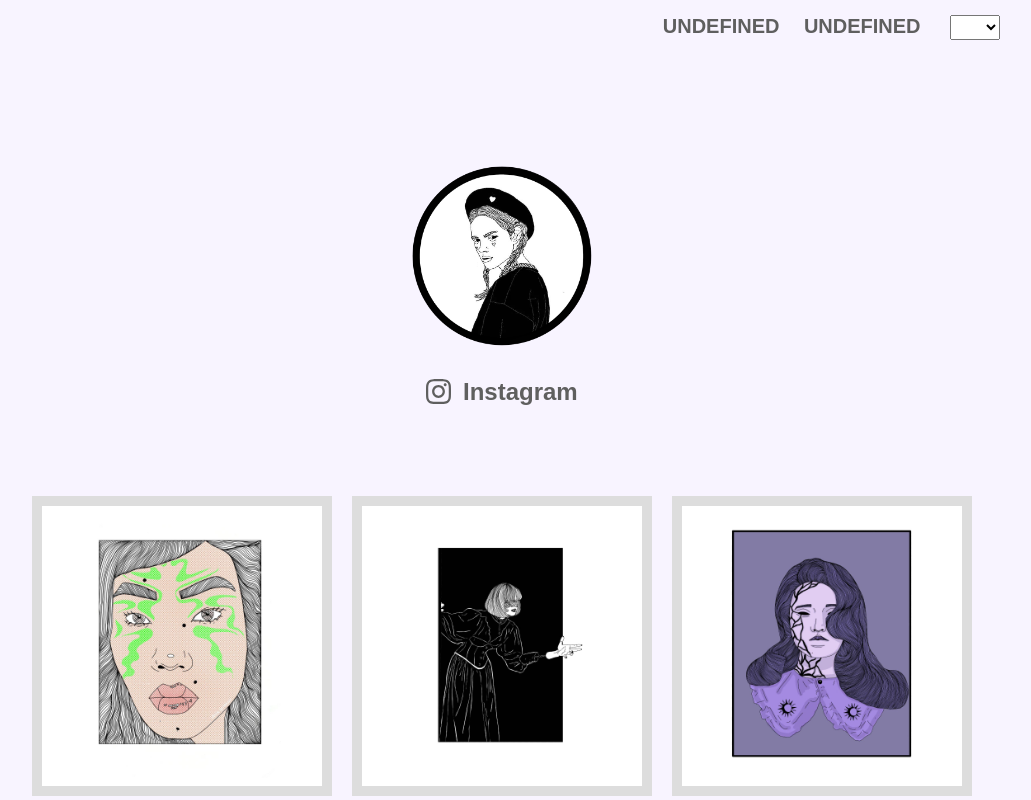
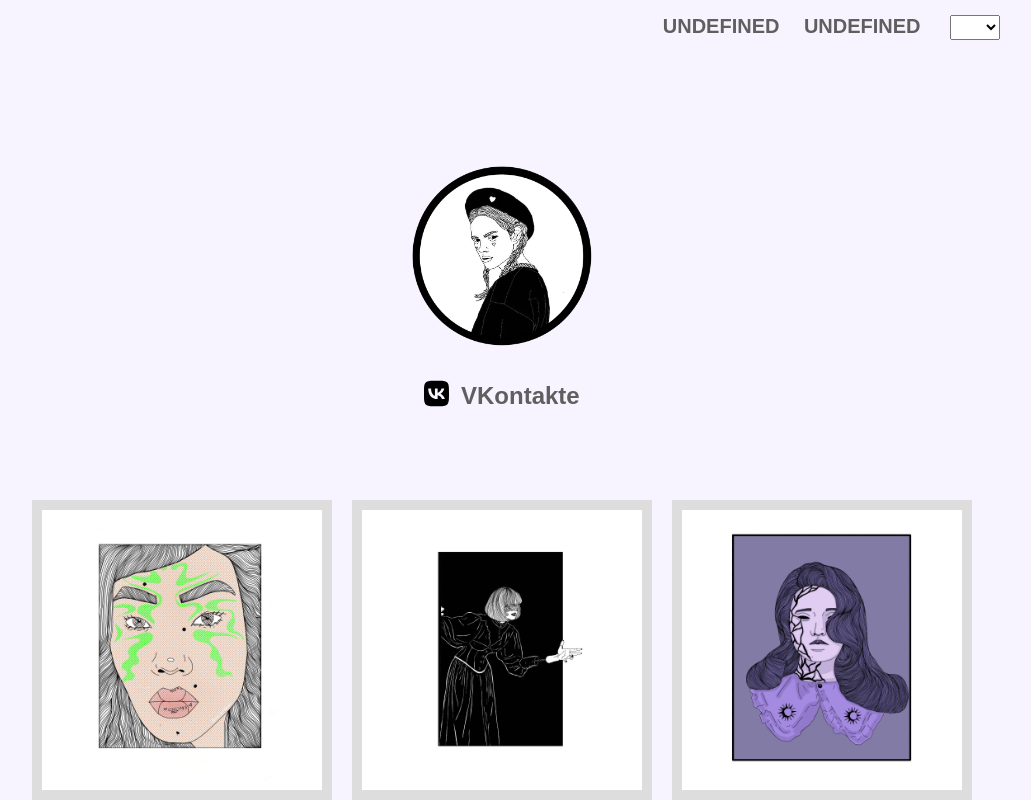
Before and after one commit to Kramskoy-v/dara-sparrowART, a website: page app/pages/portfolio.html in a window 1280 px wide. Shown: the top 800 px of the page, without its empty margins (138-1169 px from the left). Drawn offline with Linux system fonts and the light colour scheme; a web font is replaced by a local one.

Commit message:
замена instagram на вк

```diff
--- a/app/pages/portfolio.html
+++ b/app/pages/portfolio.html
@@ -28,9 +28,9 @@
 			<div class="logo">
 				<img src="../img/logo.png" alt="" class="logo__img">
 			</div>
-			<div class="insta">
-				<a href="https://www.instagram.com/dara.sparrow" target="blank" class="insta__link">
-					<img src="../img/insta.svg" class="insta__ico" alt=""> Instagram</a>
+			<div class="vk">
+				<a href="https://vk.com/dara.sparrow" target="blank" class="vk__link">
+					<img src="../img/vk.svg" class="vk__ico" alt=""> VKontakte</a>
 			</div>
 			<div class="gallery">
 				<div class="gallery__item">
--- a/app/scss/style.scss
+++ b/app/scss/style.scss
@@ -115,7 +115,7 @@ a {
 	}
 }
 
-.insta {
+.vk {
 	margin-top: 25px;
 	text-align: center;
 	&__link {
```
Also changed, not shown: app/pages/contacts.html (+2 -3 lines), app/css/style.min.css, app/img/insta.svg (deleted), app/img/vk.svg (added), dist/css/style.min.css, dist/img/insta.svg (deleted), dist/img/vk.svg (added), dist/pages/contacts.html, dist/pages/portfolio.html.
